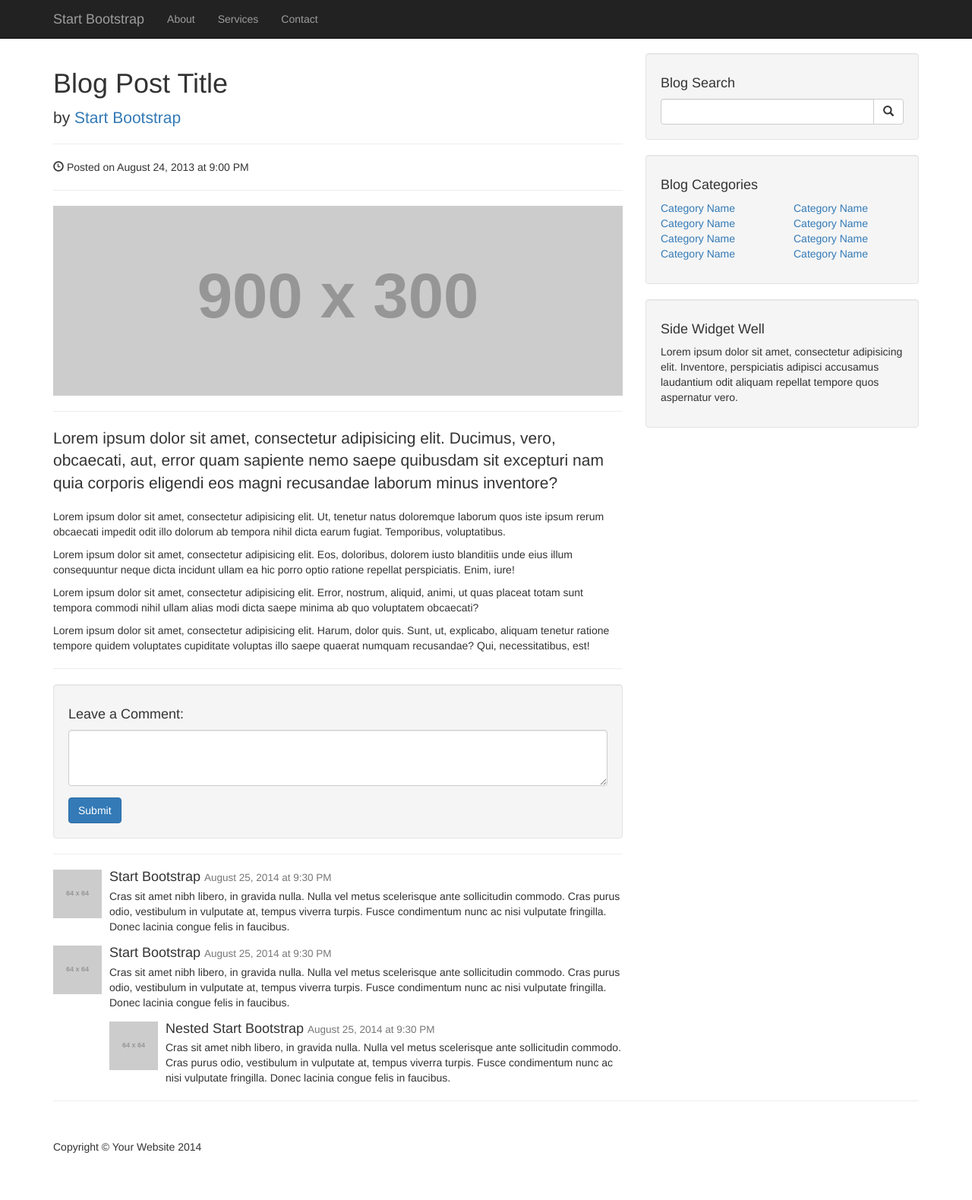
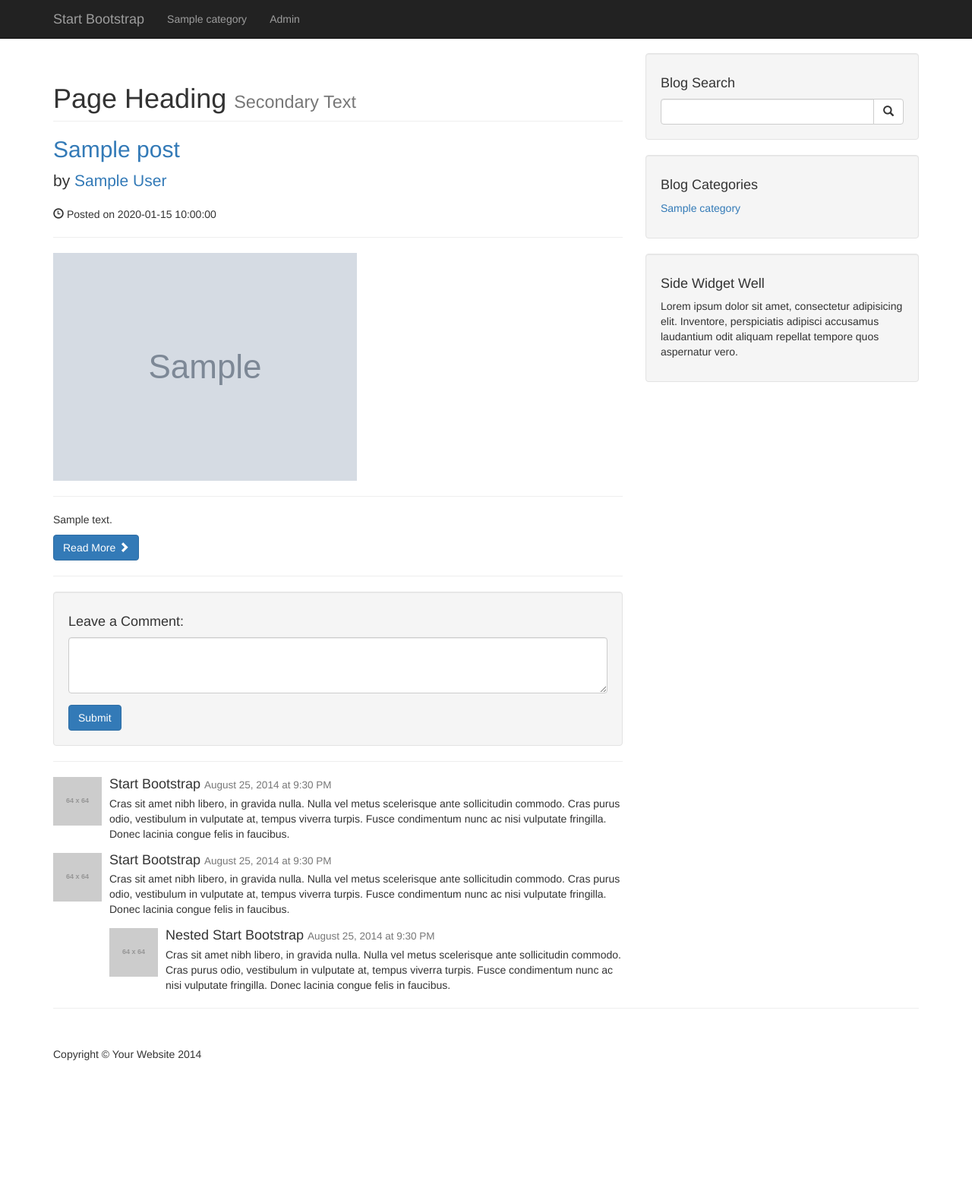
Before and after one commit to shreejanjoshi/CMS-Projects, a PHP site: page /post.php?pId=1 in a window 1280 px wide. Shown: the whole page at 76% size. After the commit the page ends 1396 px from the top, so only its background shows below. Run offline with PHP 8.4, Linux system fonts and the light colour scheme; tables that the repository leaves empty or names only in its code hold one stand-in row (values such as "Sample post"); grey boxes marked "Sample" are stand-in pictures; grey boxes labelled with a size stand in for pictures from a placeholder-image service; some libraries are stand-ins or nearby versions.

Commit message:
now in index click on header goes to post.php one whole post will only show up

```diff
--- a/index.php
+++ b/index.php
@@ -24,6 +24,7 @@
             }
 
             while ($row = mysqli_fetch_assoc($selectAllPostsQuery)) {
+                $postId = $row['posts_id'];
                 $postTitle = $row['post_title'];
                 $postAuthor = $row['post_author'];
                 $postDate = $row['post_date'];
@@ -39,7 +40,7 @@
 
                 <!-- First Blog Post -->
                 <h2>
-                    <a href="#"><?php echo $postTitle; ?></a>
+                    <a href="post.php?pId=<?php echo $postId; ?>"><?php echo $postTitle; ?></a>
                 </h2>
                 <p class="lead">
                     by <a href="index.php"><?php  echo $postAuthor; ?></a>
--- a/post.php
+++ b/post.php
@@ -1,103 +1,66 @@
-<!DOCTYPE html>
-<html lang="en">
+<!-- database -->
+<?php include "includes/database.php"; ?>
 
-<head>
-
-    <meta charset="utf-8">
-    <meta http-equiv="X-UA-Compatible" content="IE=edge">
-    <meta name="viewport" content="width=device-width, initial-scale=1">
-    <meta name="description" content="">
-    <meta name="author" content="">
-
-    <title>Blog Post - Start Bootstrap Template</title>
-
-    <!-- Bootstrap Core CSS -->
-    <link href="css/bootstrap.min.css" rel="stylesheet">
-
-    <!-- Custom CSS -->
-    <link href="css/blog-post.css" rel="stylesheet">
-
-    <!-- HTML5 Shim and Respond.js IE8 support of HTML5 elements and media queries -->
-    <!-- WARNING: Respond.js doesn't work if you view the page via file:// -->
-    <!--[if lt IE 9]>
-        <script src="https://oss.maxcdn.com/libs/html5shiv/3.7.0/html5shiv.js"></script>
-        <script src="https://oss.maxcdn.com/libs/respond.js/1.4.2/respond.min.js"></script>
-    <![endif]-->
-
-</head>
-
-<body>
+<!-- header -->
+<?php include "includes/header.php"; ?>
 
 <!-- Navigation -->
-    <nav class="navbar navbar-inverse navbar-fixed-top" role="navigation">
-        <div class="container">
-            <!-- Brand and toggle get grouped for better mobile display -->
-            <div class="navbar-header">
-                <button type="button" class="navbar-toggle" data-toggle="collapse" data-target="#bs-example-navbar-collapse-1">
-                    <span class="sr-only">Toggle navigation</span>
-                    <span class="icon-bar"></span>
-                    <span class="icon-bar"></span>
-                    <span class="icon-bar"></span>
-                </button>
-                <a class="navbar-brand" href="#">Start Bootstrap</a>
-            </div>
-            <!-- Collect the nav links, forms, and other content for toggling -->
-            <div class="collapse navbar-collapse" id="bs-example-navbar-collapse-1">
-                <ul class="nav navbar-nav">
-                    <li>
-                        <a href="#">About</a>
-                    </li>
-                    <li>
-                        <a href="#">Services</a>
-                    </li>
-                    <li>
-                        <a href="#">Contact</a>
-                    </li>
-                </ul>
-            </div>
-            <!-- /.navbar-collapse -->
-        </div>
-        <!-- /.container -->
-    </nav>
+<?php include "includes/navigation.php"; ?>
 
 <!-- Page Content -->
 <div class="container">
 
     <div class="row">
 
-            <!-- Blog Post Content Column -->
-            <div class="col-lg-8">
+        <!-- Blog Entries Column -->
+        <div class="col-md-8">
 
-                <!-- Blog Post -->
+            <?php
+            if (isset($_GET['pId'])) {
+                $postId = $_GET['pId'];
+            }
 
-                <!-- Title -->
-                <h1>Blog Post Title</h1>
+            $query = "SELECT * FROM posts WHERE posts_id = $postId ";
+            $selectAllPostsQuery = mysqli_query($connection, $query);
 
-                <!-- Author -->
+            while ($row = mysqli_fetch_assoc($selectAllPostsQuery)) {
+                $postTitle = $row['post_title'];
+                $postAuthor = $row['post_author'];
+                $postDate = $row['post_date'];
+                $postImage = $row['post_image'];
+                $postContent = $row['post_content'];
+
+                // $postTitle =  mysqli_real_escape_string($connection, $row['post_title']);
+                // $author =  mysqli_real_escape_string($connection, $row['post_author']);
+                // $postDate =  mysqli_real_escape_string($connection, $row['post_date']);
+                // $postImage =  mysqli_real_escape_string($connection, $row['post_image']);
+                // $postContent =  mysqli_real_escape_string($connection, $row['post_content']);
+
+
+            ?>
+
+                <h1 class="page-header">
+                    Page Heading
+                    <small>Secondary Text</small>
+                </h1>
+
+                <!-- First Blog Post -->
+                <h2>
+                    <a href="#"><?php echo $postTitle; ?></a>
+                </h2>
                 <p class="lead">
-                    by <a href="#">Start Bootstrap</a>
+                    by <a href="index.php"><?php echo $postAuthor; ?></a>
                 </p>
+                <p><span class="glyphicon glyphicon-time"></span> Posted on <?php echo "$postDate"; ?></p>
+                <hr>
+                <img class="img-responsive" src="img/<?php echo $postImage; ?>" alt="">
+                <hr>
+                <p><?php echo $postContent; ?></p>
+                <a class="btn btn-primary" href="#">Read More <span class="glyphicon glyphicon-chevron-right"></span></a>
 
                 <hr>
 
-                <!-- Date/Time -->
-                <p><span class="glyphicon glyphicon-time"></span> Posted on August 24, 2013 at 9:00 PM</p>
-
-                <hr>
-
-                <!-- Preview Image -->
-                <img class="img-responsive" src="http://placehold.it/900x300" alt="">
-
-                <hr>
-
-                <!-- Post Content -->
-                <p class="lead">Lorem ipsum dolor sit amet, consectetur adipisicing elit. Ducimus, vero, obcaecati, aut, error quam sapiente nemo saepe quibusdam sit excepturi nam quia corporis eligendi eos magni recusandae laborum minus inventore?</p>
-                <p>Lorem ipsum dolor sit amet, consectetur adipisicing elit. Ut, tenetur natus doloremque laborum quos iste ipsum rerum obcaecati impedit odit illo dolorum ab tempora nihil dicta earum fugiat. Temporibus, voluptatibus.</p>
-                <p>Lorem ipsum dolor sit amet, consectetur adipisicing elit. Eos, doloribus, dolorem iusto blanditiis unde eius illum consequuntur neque dicta incidunt ullam ea hic porro optio ratione repellat perspiciatis. Enim, iure!</p>
-                <p>Lorem ipsum dolor sit amet, consectetur adipisicing elit. Error, nostrum, aliquid, animi, ut quas placeat totam sunt tempora commodi nihil ullam alias modi dicta saepe minima ab quo voluptatem obcaecati?</p>
-                <p>Lorem ipsum dolor sit amet, consectetur adipisicing elit. Harum, dolor quis. Sunt, ut, explicabo, aliquam tenetur ratione tempore quidem voluptates cupiditate voluptas illo saepe quaerat numquam recusandae? Qui, necessitatibus, est!</p>
-
-                <hr>
+            <?php } ?>
 
             <!-- Blog Comments -->
 
@@ -158,86 +121,13 @@
         </div>
 
         <!-- Blog Sidebar Widgets Column -->
-            <div class="col-md-4">
 
-                <!-- Blog Search Well -->
-                <div class="well">
-                    <h4>Blog Search</h4>
-                    <div class="input-group">
-                        <input type="text" class="form-control">
-                        <span class="input-group-btn">
-                            <button class="btn btn-default" type="button">
-                                <span class="glyphicon glyphicon-search"></span>
-                        </button>
-                        </span>
-                    </div>
-                    <!-- /.input-group -->
-                </div>
 
-                <!-- Blog Categories Well -->
-                <div class="well">
-                    <h4>Blog Categories</h4>
-                    <div class="row">
-                        <div class="col-lg-6">
-                            <ul class="list-unstyled">
-                                <li><a href="#">Category Name</a>
-                                </li>
-                                <li><a href="#">Category Name</a>
-                                </li>
-                                <li><a href="#">Category Name</a>
-                                </li>
-                                <li><a href="#">Category Name</a>
-                                </li>
-                            </ul>
-                        </div>
-                        <div class="col-lg-6">
-                            <ul class="list-unstyled">
-                                <li><a href="#">Category Name</a>
-                                </li>
-                                <li><a href="#">Category Name</a>
-                                </li>
-                                <li><a href="#">Category Name</a>
-                                </li>
-                                <li><a href="#">Category Name</a>
-                                </li>
-                            </ul>
-                        </div>
-                    </div>
-                    <!-- /.row -->
-                </div>
-
-                <!-- Side Widget Well -->
-                <div class="well">
-                    <h4>Side Widget Well</h4>
-                    <p>Lorem ipsum dolor sit amet, consectetur adipisicing elit. Inventore, perspiciatis adipisci accusamus laudantium odit aliquam repellat tempore quos aspernatur vero.</p>
-                </div>
-
-            </div>
+        <?php include "includes/sidebar.php"; ?>
 
     </div>
     <!-- /.row -->
 
     <hr>
 
-        <!-- Footer -->
-        <footer>
-            <div class="row">
-                <div class="col-lg-12">
-                    <p>Copyright &copy; Your Website 2014</p>
-                </div>
-            </div>
-            <!-- /.row -->
-        </footer>
-
-    </div>
-    <!-- /.container -->
-
-    <!-- jQuery -->
-    <script src="js/jquery.js"></script>
-
-    <!-- Bootstrap Core JavaScript -->
-    <script src="js/bootstrap.min.js"></script>
-
-</body>
-
-</html>
+    <?php include "includes/footer.php"; ?>
```
Also changed, not shown: README.md. Lines whose indentation alone changed are shown as unchanged.
